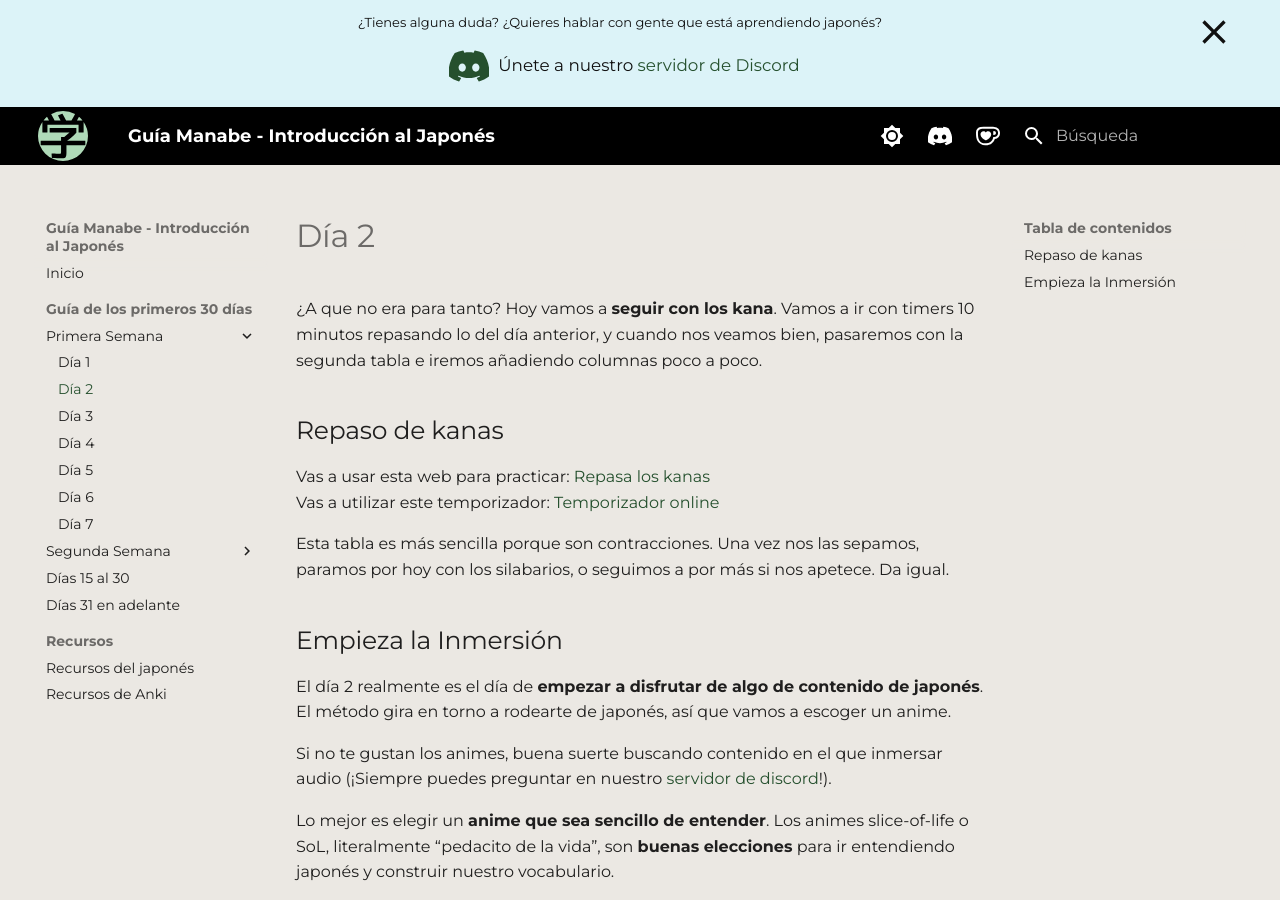
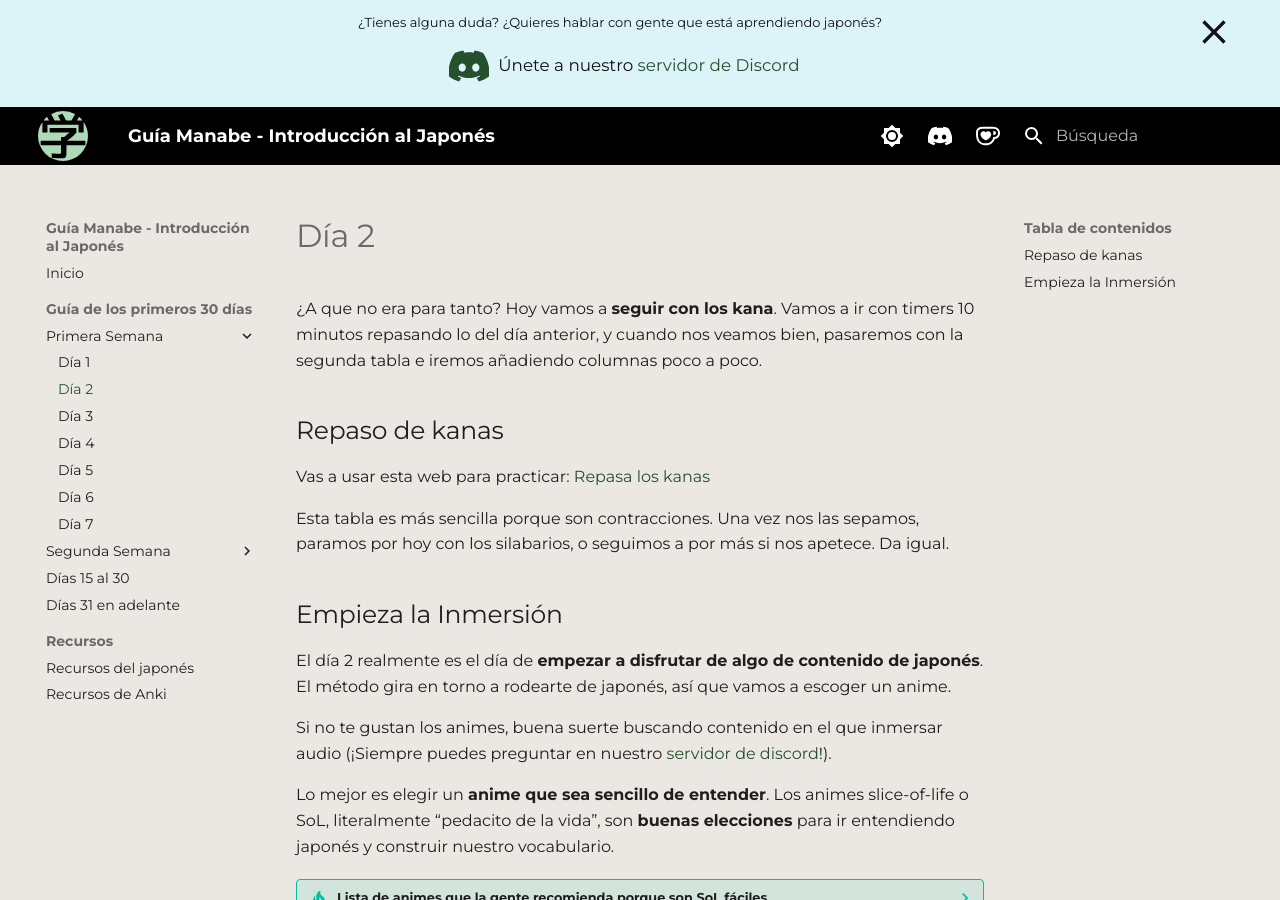
Before and after one commit to alexay7/guiamanabe, an MkDocs documentation site: the page built from docs/days/day2.md, in a window 1280 px wide and 900 px high. Built offline with MkDocs 1.6.1 and Material for MkDocs 9.7.7, drawn with Linux system fonts in a browser that asks for light colours.

Commit message:
Update day2.md

```diff
--- a/docs/days/day2.md
+++ b/docs/days/day2.md
@@ -4,8 +4,7 @@
 
 ## Repaso de kanas
 
-Vas a usar esta web para practicar: [Repasa los kanas](https://gohoneko.neocities.org/learn/kana)
-Vas a utilizar este temporizador: [Temporizador online](https://www.online-stopwatch.com/timer/10minutes/ )
+Vas a usar esta web para practicar: [Repasa los kanas](https://jlpt.manabe.es/kanas)
 
 Esta tabla es más sencilla porque son contracciones. Una vez nos las sepamos, paramos por hoy con los silabarios, o seguimos a por más si nos apetece. Da igual.
 
```
